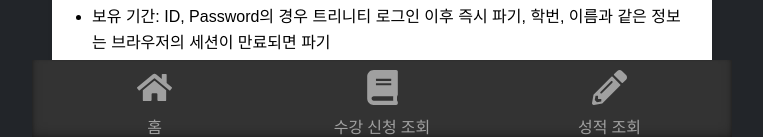
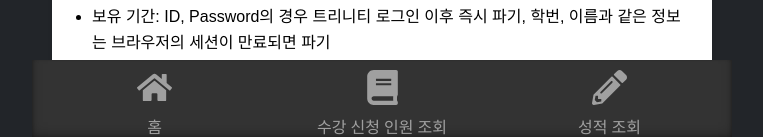
Before and after one commit to KECO-00/TrinityParser, a React (Vite) app: page /privacy in a window 1280 px wide. Shown: the part 660-797 px from the top of the page, without its empty margins (258-1021 px from the left). Built offline with nearby package versions, Linux system fonts and the light colour scheme.

Commit message:
modify: 요소 이름 변경

```diff
--- a/src/components/Navbar.tsx
+++ b/src/components/Navbar.tsx
@@ -27,7 +27,7 @@ export default function Navbar () {
           : "nav-item"
         }>
             <span><FaBook/></span>
-            수강 신청 조회
+            수강 신청 인원 조회
         </nav>
       </Link>
       <Link to="/grade" className="nav">
```
